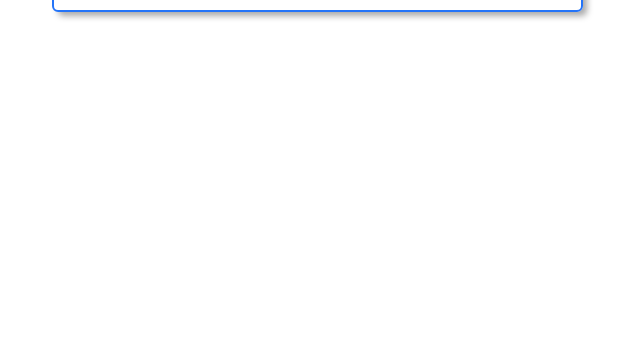
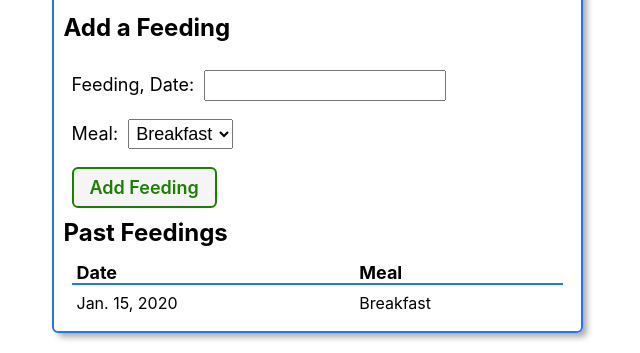
Before and after one commit to Savienne/django-finch-collector, a Django app: template main_app/templates/finches/detail.html in a window 1280 px wide. Shown: the part 464-817 px from the top of the page, without its empty margins (323-963 px from the left). Before the commit the page ends 483 px from the top, so only its background shows below. Run offline with Django 4.2, Linux system fonts and the light colour scheme; tables that the repository leaves empty hold one stand-in row (values such as "Sample post"); the template is opened without the code that fills it: values that come from a table or form of the project are taken from there, most other values are stand-ins (such as "Sample title", 1, 10 or a date in 2020); some libraries are stand-ins or nearby versions.

Commit message:
add feeding crud

```diff
--- a/main_app/models.py
+++ b/main_app/models.py
@@ -26,9 +26,12 @@ class Feeding(models.Model):
     max_length=1,
     choices=MEALS,
     default=MEALS[0][0]
-    )
+  )
 
-finch = models.ForeignKey(Finch, on_delete=models.CASCADE)
+  finch = models.ForeignKey(Finch, on_delete=models.CASCADE)
 
-def __str__(self):
-  return f"{self.get_meal_display()} on {self.date}"
+  def __str__(self):
+    return f"{self.get_meal_display()} on {self.date}"
+
+  class Meta:
+    ordering = ['-date']
--- a/main_app/templates/finches/detail.html
+++ b/main_app/templates/finches/detail.html
@@ -3,10 +3,20 @@
 
 {% block head %}
 <link
+  href="https://cdn.jsdelivr.net/npm/mc-datepicker/dist/mc-calendar.min.css"
+  rel="stylesheet"
+/>
+<link rel="stylesheet" href="{% static 'css/mcdp.css' %}">
+<script
+  src="https://cdn.jsdelivr.net/npm/mc-datepicker/dist/mc-calendar.min.js"
+>
+</script>
+<link
   rel="stylesheet"
   type="text/css"
   href="{% static 'css/finches/finch-detail.css' %}"
 />
+<script defer src="{% static 'js/cat-detail.js' %}"></script>
 {% endblock %}
 
 {% block content %}
@@ -23,13 +33,13 @@
     {% if finch.age > 0 %}
       <h2>A {{ finch.age }} year old {{ finch.breed }}</h2>
     {% else %}
-      <h2>A {{ cat.breed }} kitten.</h2>
+      <h2>A {{ finch.breed }} kitten.</h2>
     {% endif %}
-    <p>{{ finch.description}}</p>
+    <p>{{ cat.description }}</p>
+    <div class="cat-actions">
+      <a href="{% url 'finches_update' finch.id %}" class="btn warn">Edit</a>
+      <a href="{% url 'finches_delete' finch.id %}" class="btn danger">Delete</a>
     </div>
-  <div class='cat-actions'>
-    <a href="{% url 'finches_update' finch.id %}" class='btn warn'>Edit</a>
-    <a href="{% url 'finches_delete' finch.id %}" class='btn danger'>Delete</a>
   </div>
 </section>
 
@@ -50,6 +60,18 @@
         alt="A kabob of kittens"
       />
     </div>
+    <h3>Add a Feeding</h3>
+    <form
+      action="{% url 'add_feeding' finch.id %}"
+      method="post"
+      class="subsection-content"
+    >
+      {% csrf_token %}
+      {{ feeding_form.as_p }}
+      <button type="submit" class="btn submit">Add Feeding</button>
+    </form>
+    <h3>Past Feedings</h3>
+    {% if finch.feeding_set.all.count %}
       <table>
         <thead>
           <tr><th>Date</th><th>Meal</th></tr>
@@ -63,6 +85,11 @@
           {% endfor %}
         </tbody>
       </table>
+    {% else %}
+      <div class="subsection-content">
+        <p>{{finch.name}} has never been fed 😔</p>
+      </div>
+    {% endif %}
   </section>
 </div>
 
--- a/main_app/urls.py
+++ b/main_app/urls.py
@@ -9,4 +9,5 @@ urlpatterns = [
   path('finches/create/', views.FinchCreate.as_view(), name="finches_create"),
   path('finches/<int:pk>/update/', views.FinchUpdate.as_view(), name='finches_update'),
   path('finches/<int:pk>/delete/', views.FinchDelete.as_view(), name='finches_delete'),
+  path('finches/<int:finch_id>/add_feeding/', views.add_feeding, name='add_feeding'),
 ]
```
Also changed, not shown: main_app/views.py (+13 -12 lines), main_app/migrations/0004_feeding_finch.py (added), main_app/migrations/0005_alter_feeding_options.py (added). Lines whose indentation alone changed are shown as unchanged.
